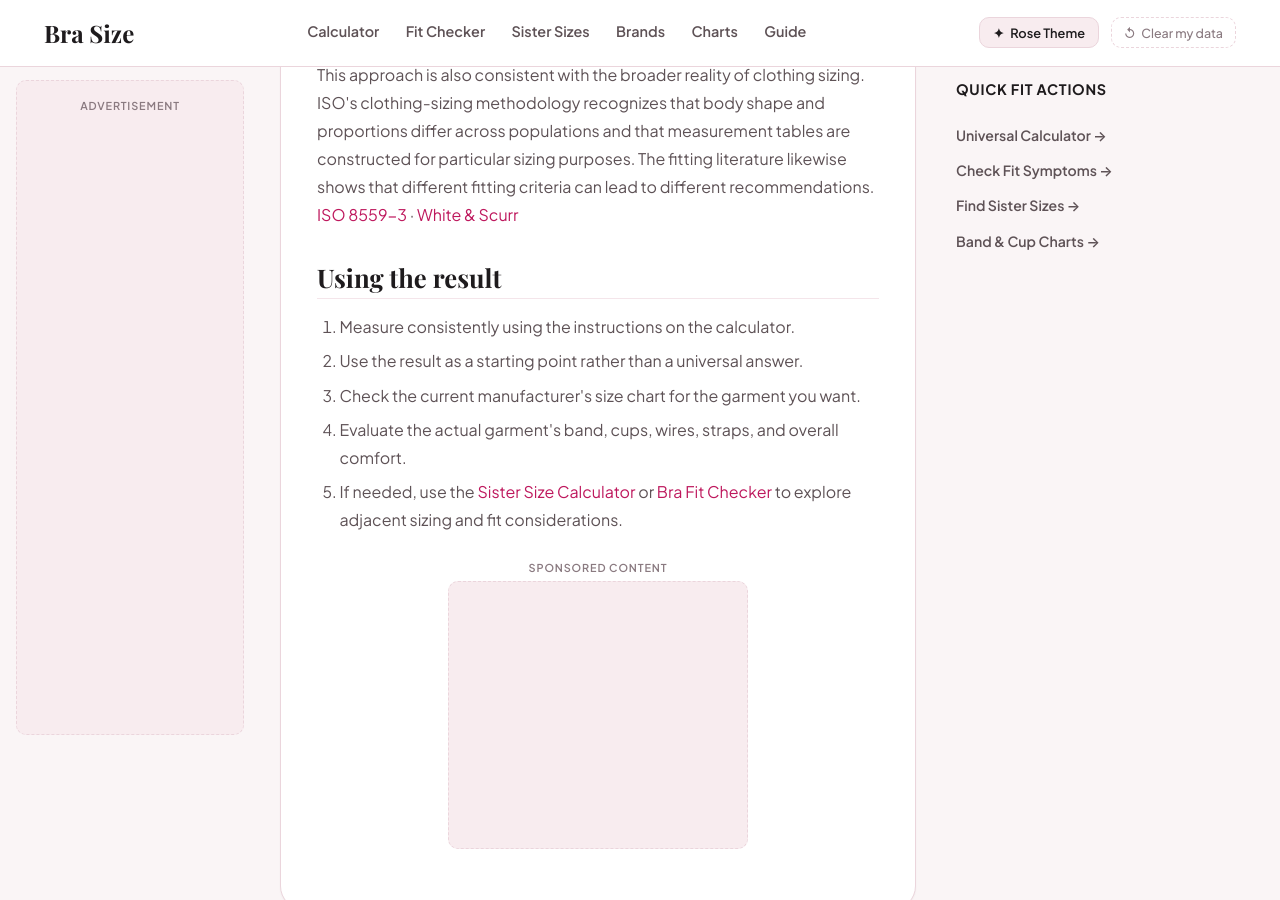
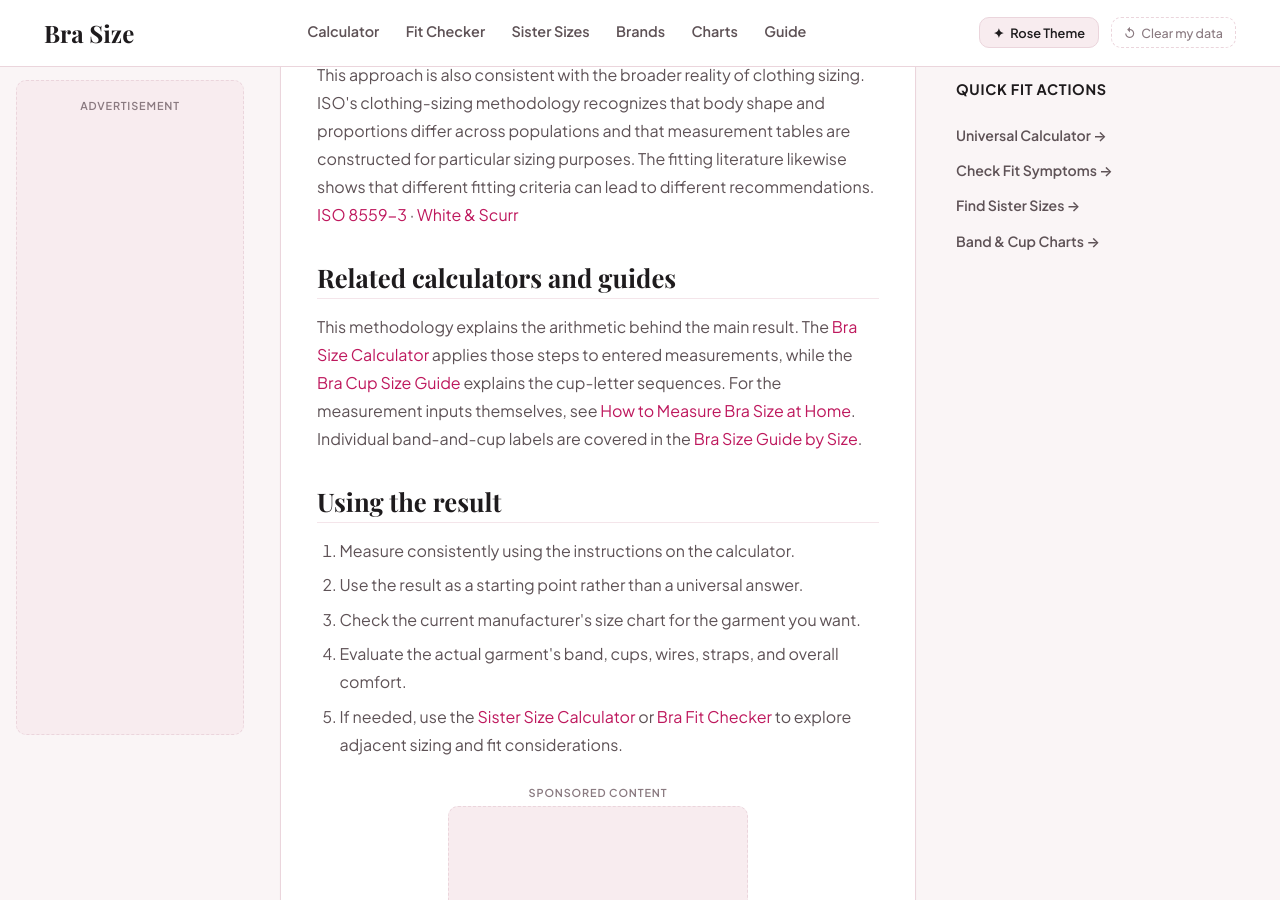
Before and after one commit to sharpedge74-cmyk/Bra-Size-Pro, a Jekyll site: the page built from bra-sizing-methodology.html, in a window 1280 px wide and 900 px high, scrolled down 5650 px. Built offline with Jekyll 4.4.1, drawn with Linux system fonts in a browser that asks for light colours; some web fonts are replaced; some of the changed text lies outside the part shown.

Commit message:
Strengthen methodology page links and review metadata

```diff
--- a/bra-sizing-methodology.html
+++ b/bra-sizing-methodology.html
@@ -4,6 +4,15 @@
 description: "How Bra Size calculates measurement-based bra-size starting points, maps cup labels, converts common sizing systems, and handles sister sizes."
 permalink: /bra-sizing-methodology
 breadcrumb_label: "Sizing Methodology"
+last_reviewed: "2026-10-13"
+related_tool:
+  title: "Universal Bra Size Calculator"
+  desc: "Compare your measurements with the exact calculation described on this page."
+  url: "/bra-size-calculator"
+related_guide:
+  title: "Bra Cup Size Guide"
+  desc: "Understand the cup-letter sequences used in the calculation."
+  url: "/bra-cup-size-guide"
 last_reviewed: "2026-10-01"
 sources:
   - '<a href="https://www.iso.org/standard/61686.html" rel="noopener">ISO 8559-1:2017 — Anthropometric definitions for body measurement</a>'
@@ -181,6 +190,9 @@
 
 <p>This approach is also consistent with the broader reality of clothing sizing. ISO's clothing-sizing methodology recognizes that body shape and proportions differ across populations and that measurement tables are constructed for particular sizing purposes. The fitting literature likewise shows that different fitting criteria can lead to different recommendations. <a href="https://www.iso.org/standard/67334.html" rel="noopener">ISO 8559-3</a> · <a href="https://pubmed.ncbi.nlm.nih.gov/22397508/" rel="noopener">White &amp; Scurr</a></p>
 
+<h2>Related calculators and guides</h2>
+<p>This methodology explains the arithmetic behind the main result. The <a href="/bra-size-calculator">Bra Size Calculator</a> applies those steps to entered measurements, while the <a href="/bra-cup-size-guide">Bra Cup Size Guide</a> explains the cup-letter sequences. For the measurement inputs themselves, see <a href="/how-to-measure-bra-size-at-home">How to Measure Bra Size at Home</a>. Individual band-and-cup labels are covered in the <a href="/bra-size-guide-by-size">Bra Size Guide by Size</a>.</p>
+
 <h2>Using the result</h2>
 <ol>
   <li>Measure consistently using the instructions on the calculator.</li>
```
